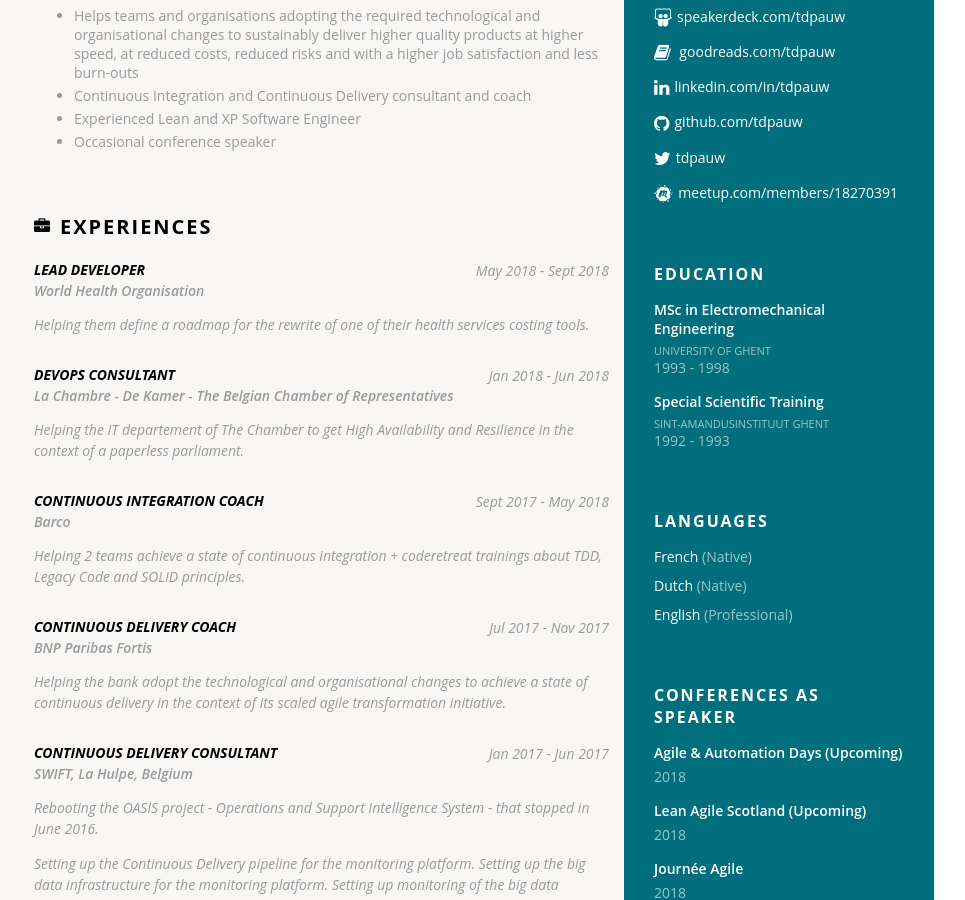
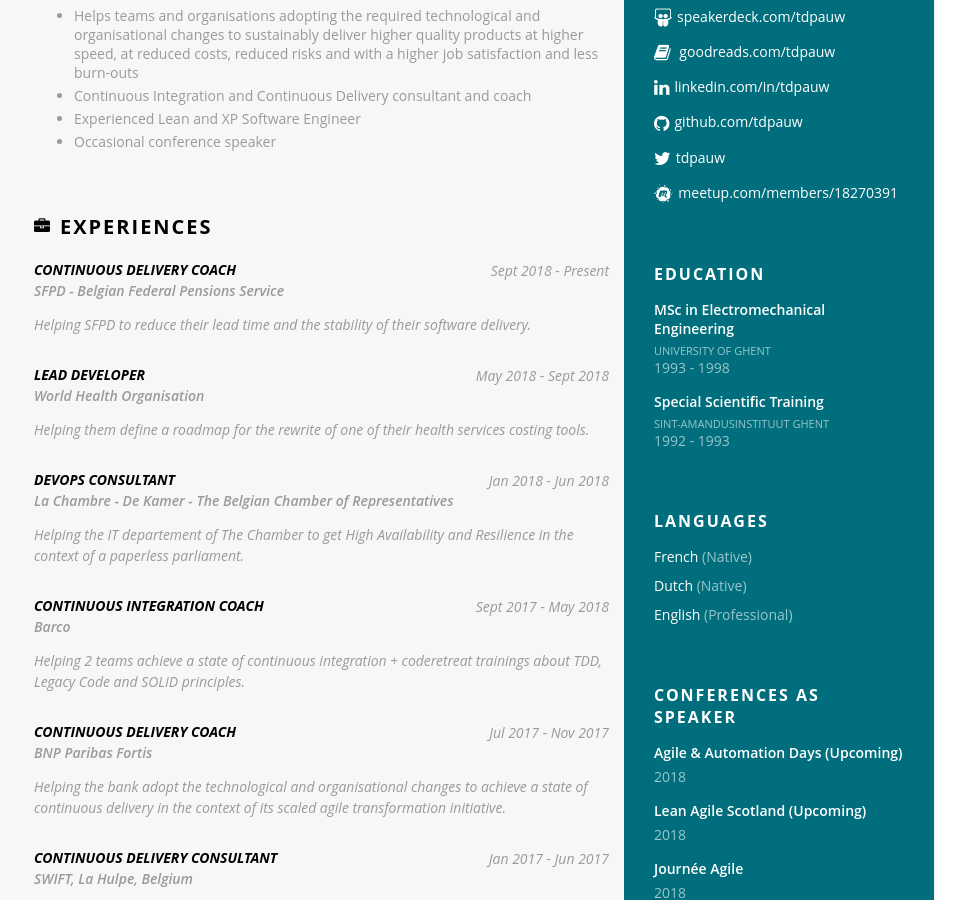
Before and after one commit to tdpauw/tdpauw.github.io, a Jekyll site: the page built from index.html, in a window 1280 px wide and 900 px high, scrolled down 500 px. Shown: the whole window, without its empty margins (186-1151 px from the left). Built offline with Jekyll 4.4.1, drawn with Linux system fonts in a browser that asks for light colours.

Commit message:
add SFPD experience

```diff
--- a/_data/cv.yml
+++ b/_data/cv.yml
@@ -235,6 +235,12 @@
   - Occasional conference speaker
 
 experiences:
+  - company: SFPD - Belgian Federal Pensions Service
+    period: Sept 2018 - Present
+    title: Continuous Delivery coach
+    description:
+      Helping SFPD to reduce their lead time and the stability of their software delivery.
+
   - company: World Health Organisation
     period: May 2018 - Sept 2018
     title: Lead Developer
```
